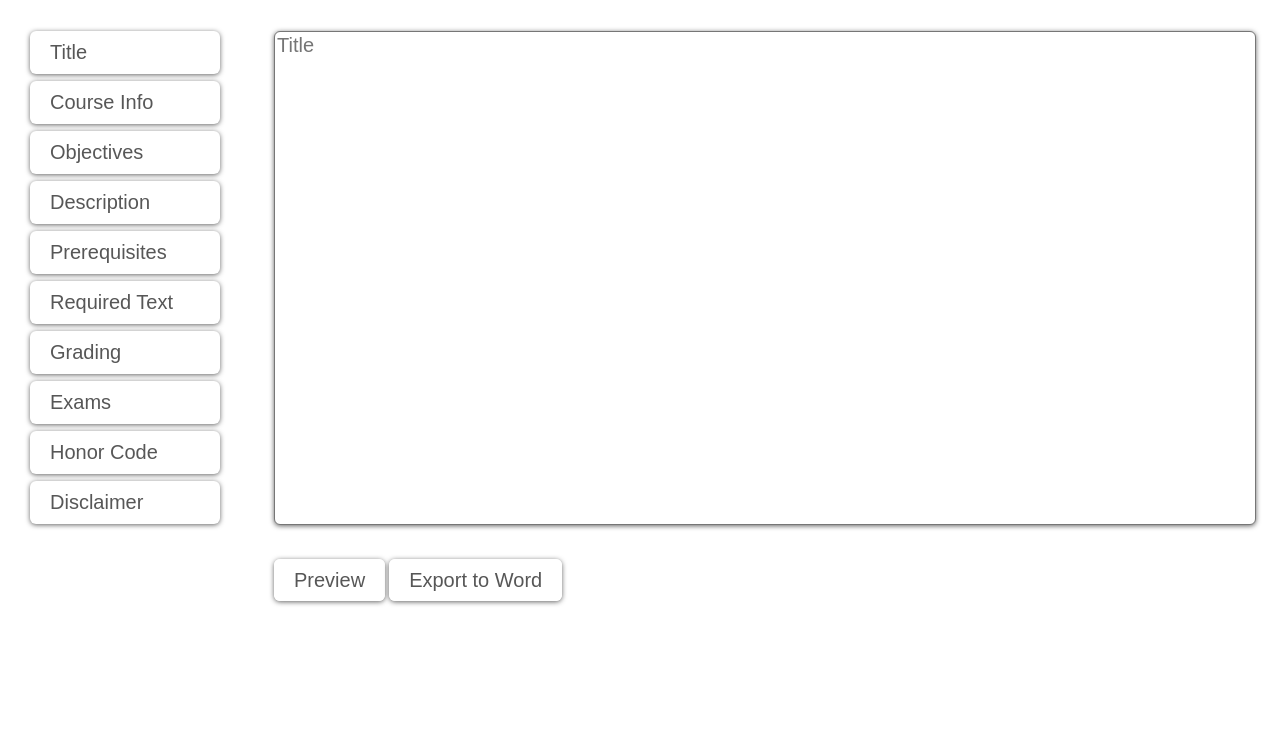
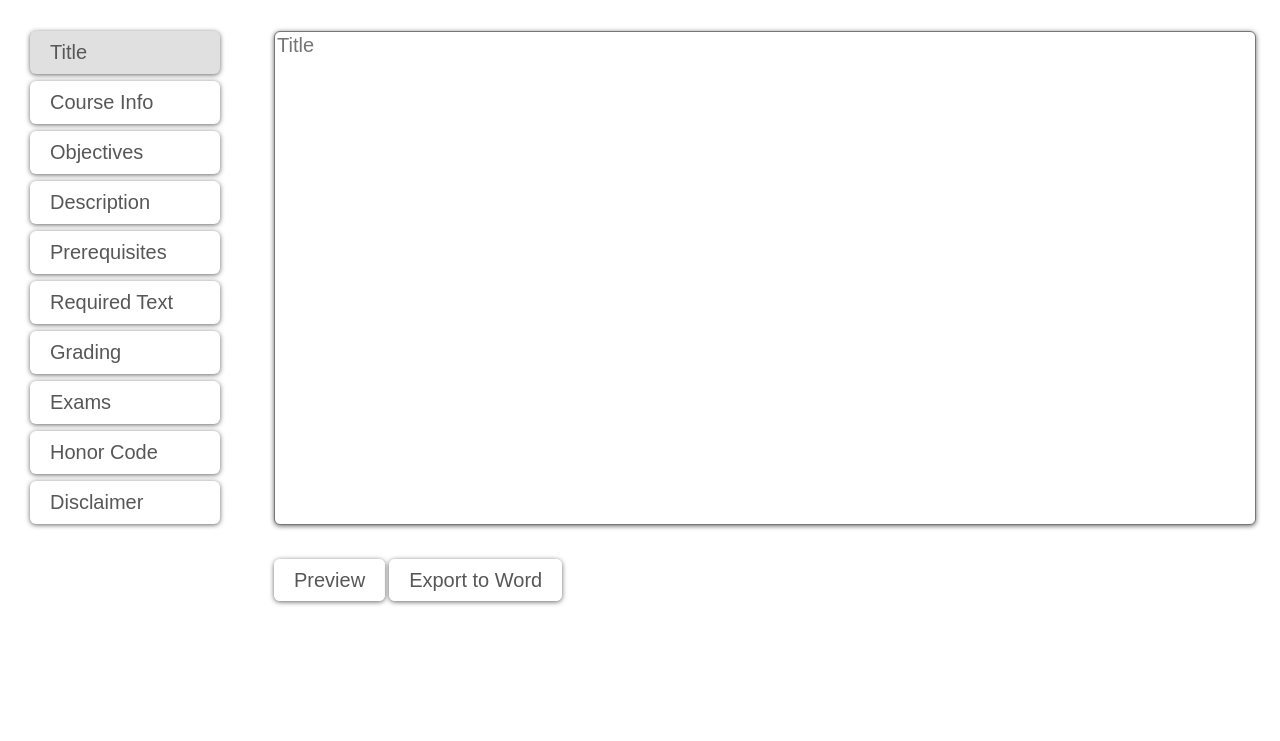
Before and after one commit to fmenozzi/syllabuilder, a website: page public/fed/index.html in a window 1280 px wide. Shown: the part 59-800 px from the top of the page. Drawn offline with nearby package versions, Linux system fonts and the light colour scheme.

Commit message:
Add default button highlighting

```diff
--- a/public/fed/index.html
+++ b/public/fed/index.html
@@ -33,6 +33,11 @@
 				<div class="section-button" id="Disclaimer"    ng-click="saveSection(text, 'Disclaimer',    lastSection)">Disclaimer</div>
 			</div>
 
+			<!-- Highlight "Title" button by default -->
+			<script type="text/javascript">
+				document.getElementById('Title').style.background = "#e0e0e0";
+			</script>
+
 			<!-- Text editor -->
 			<div class="right-side">
 				<div>
```
